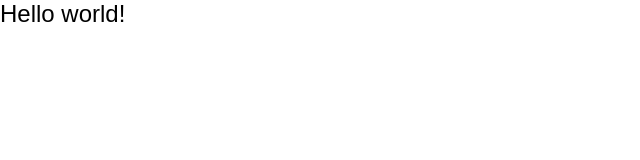
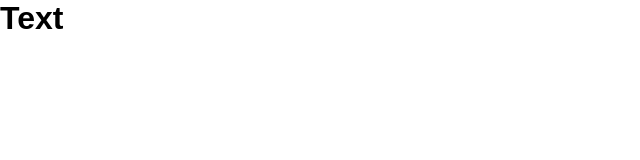
Before and after one commit to spevnev/MyDrive, a React app: page / in a window 1280 px wide. Shown: the top 160 px of the page, without its empty margins (0-640 px from the left). Built offline with nearby package versions, Linux system fonts and the light colour scheme.

Commit message:
Final Final init

```diff
--- a/src/App.tsx
+++ b/src/App.tsx
@@ -1,15 +1,7 @@
 import React from "react";
-import styled from "styled-components";
-
-const Style = styled.p`
-  font-size: 24px;
-`;
-
 
 const App = () => {
-	return (
-		<Style>Hello world!</Style>
-	);
+	return <h1>Text</h1>;
 };
 
 export default App;
--- a/src/index.tsx
+++ b/src/index.tsx
@@ -9,7 +9,7 @@ if (loading) loading.remove();
 
 
 const client = new ApolloClient({
-	uri: "http://localhost:3001",
+	uri: "http://localhost:3001/graphql",
 	cache: new InMemoryCache(),
 });
 
```
